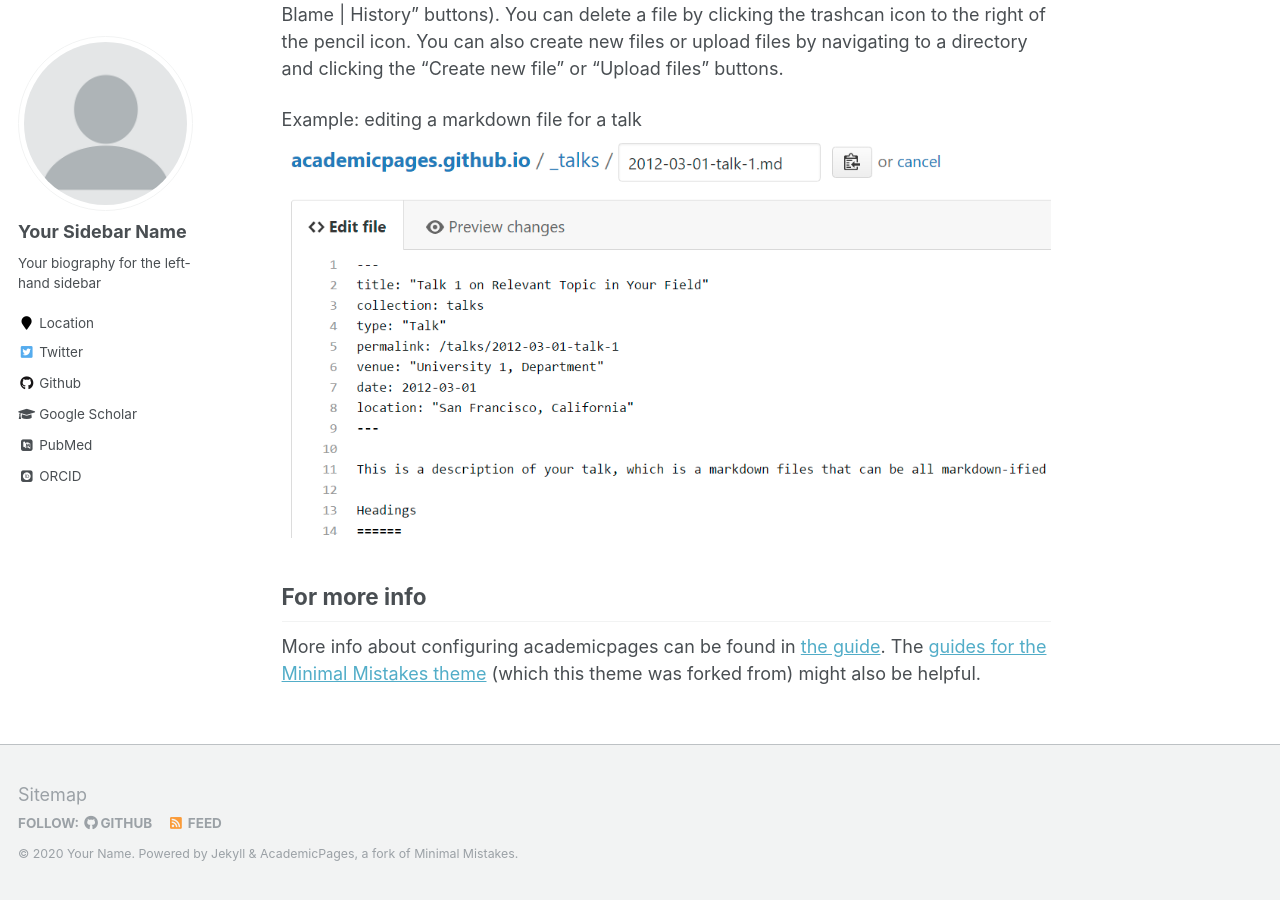
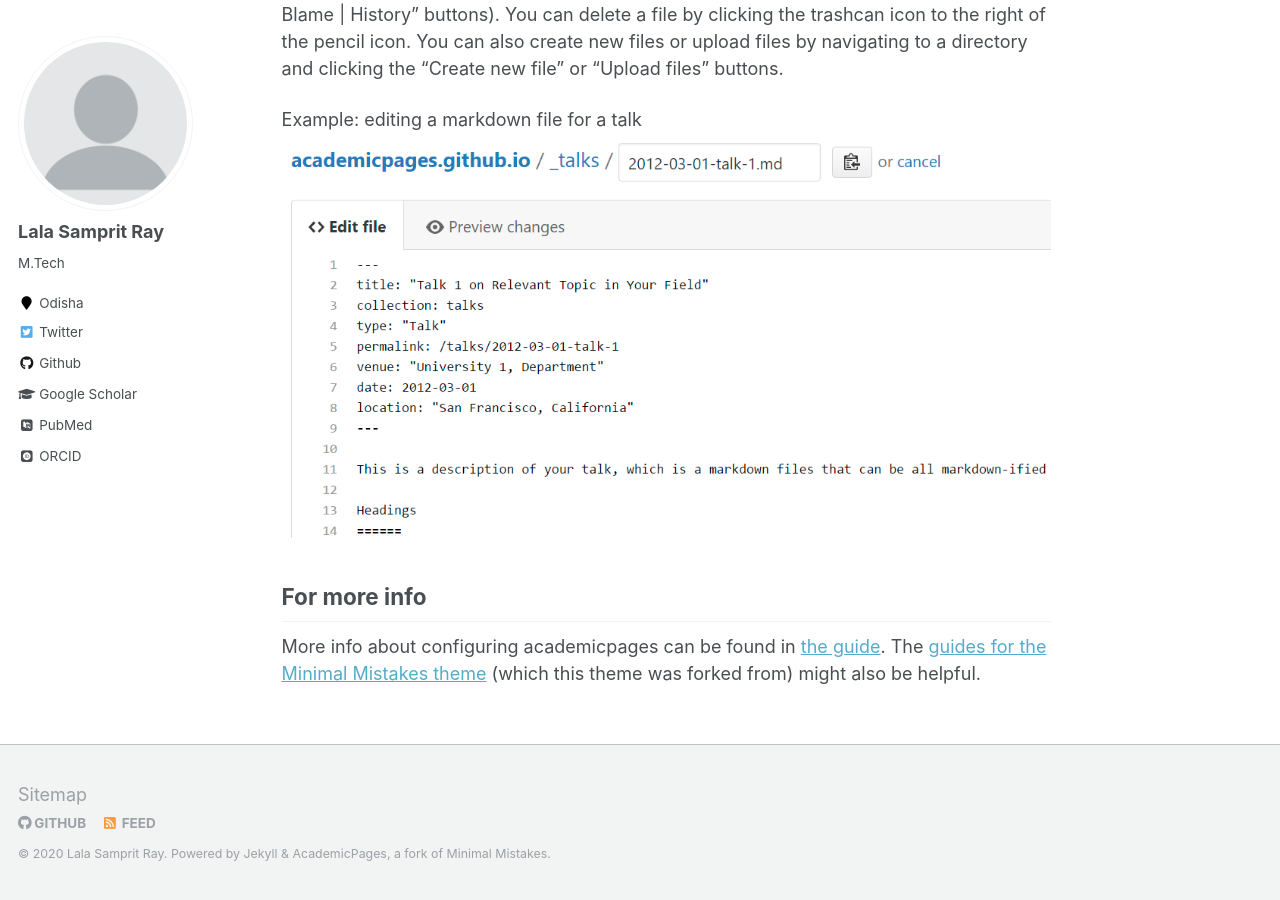
Before and after one commit to lalasampritray/lalasampritray.github.io, a Jekyll site: the page built from _pages/about.md, in a window 1280 px wide and 900 px high, scrolled down 2463 px. Built offline with Jekyll 4.4.1, drawn with Linux system fonts in a browser that asks for light colours; some web fonts are replaced; some of the changed text lies outside the part shown.

Commit message:
Update _config.yml

```diff
--- a/_config.yml
+++ b/_config.yml
@@ -6,11 +6,11 @@
 # `jekyll serve`. If you change this file, please restart the server process.
 
 # Site Settings
-locale                   : "en-US"
-title                    : "lala samprit ray"
+locale                   : "en-IN"
+title                    : "Lala Samprit Ray"
 title_separator          : "-"
-name                     : &name "Your Name"
-description              : &description "personal description"
+name                     : &name "Lala Samprit Ray"
+description              : &description "M.Tech Machine Desigh"
 url                      : https://lalasampritray.github.io # the base hostname & protocol for your site e.g. "https://mmistakes.github.io"
 baseurl                  : "" # the subpath of your site, e.g. "/blog"
 repository               : "lalasampritray.github.io"
@@ -80,10 +80,10 @@ analytics:
 
 # Site Author
 author:
-  name             : "Your Sidebar Name"
+  name             : "Lala Samprit Ray"
   avatar           : "profile.png"
-  bio              : "Your biography for the left-hand sidebar"
-  location         : "Location"
+  bio              : "M.Tech"
+  location         : "Odisha"
   employer         :
   pubmed           : "https://www.ncbi.nlm.nih.gov/pubmed/?term=john+snow"
   googlescholar    : "http://yourfullgooglescholarurl.com"
```
